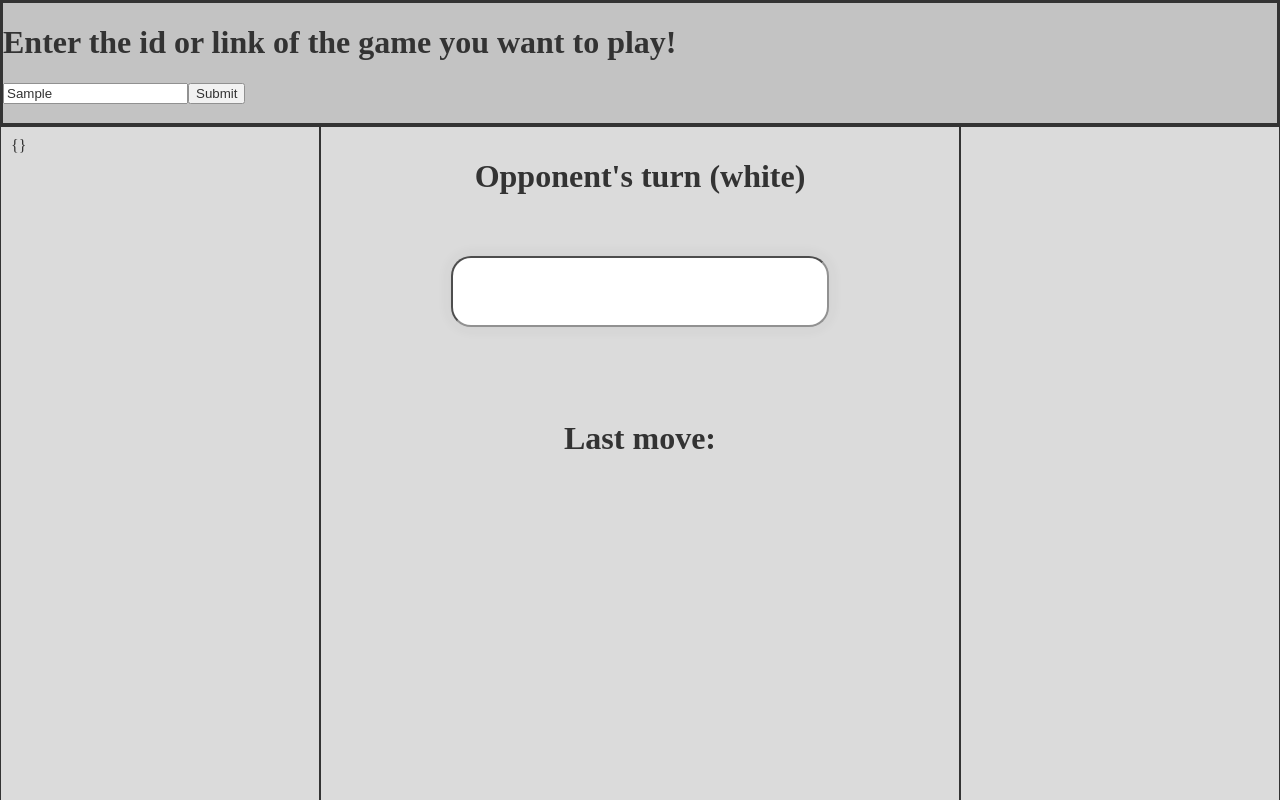
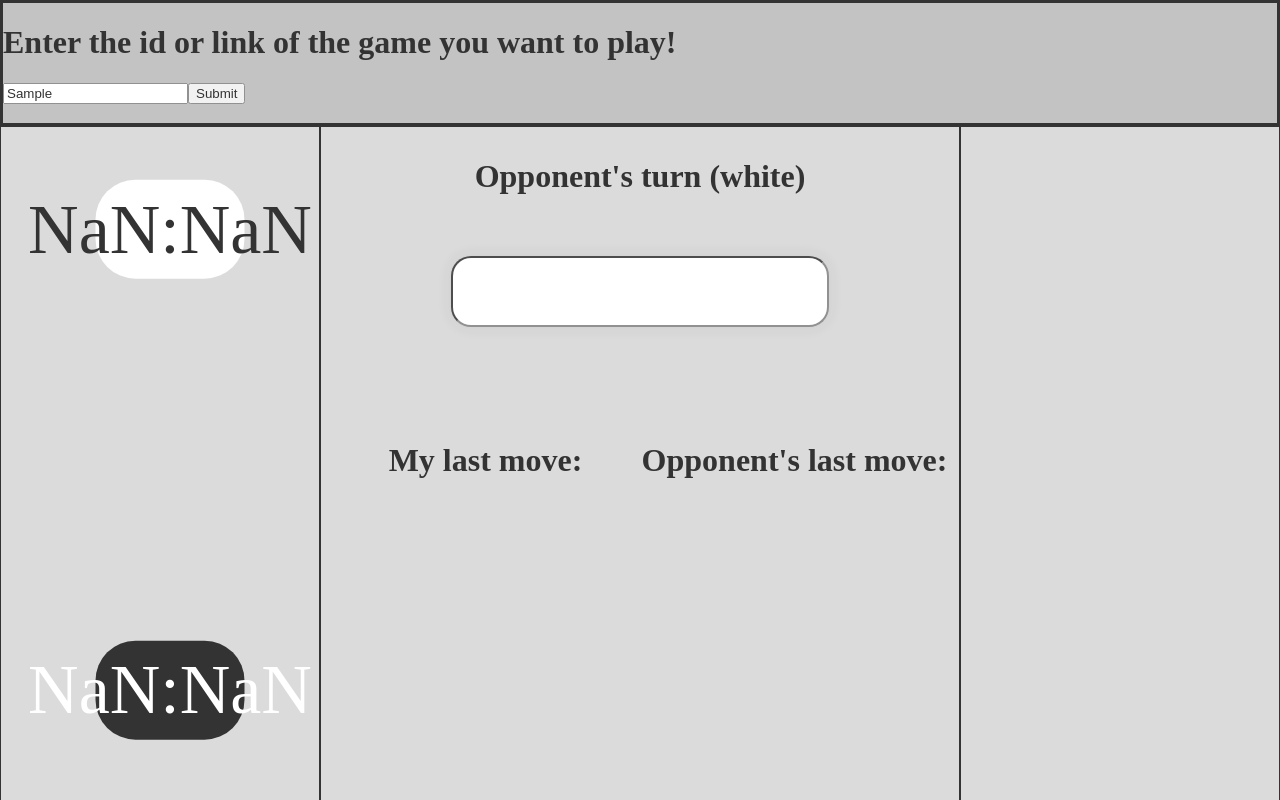
Before and after one commit to Aqua70/Chess-App, a React (Create React App) app: page / in a window 1280 px wide. Both pictures are taken after typing "Sample" into the empty fields and a click on the button "Submit". Built offline with nearby package versions, Linux system fonts and the light colour scheme; no server answers.

Commit message:
css for timers

```diff
--- a/src/frontend/MainComponents/MainMoveCard.css
+++ b/src/frontend/MainComponents/MainMoveCard.css
@@ -51,3 +51,23 @@
         width: 100%;
         font-size: 300%;
 }
+
+.lastMoves{
+        display: flex;
+        width: 100%;
+        height: 20%;
+}
+
+.halfMessage{
+        text-align: center;
+        height: 100%;
+        width: 50%;
+}
+
+.winnerMessage{
+        display: flex;
+        align-items: center;
+        justify-content: center;
+        width: 100%;
+        height: 40%;
+}
--- a/src/frontend/MainComponents/MainMoveCard.tsx
+++ b/src/frontend/MainComponents/MainMoveCard.tsx
@@ -43,14 +43,27 @@ function MoveCard({gameId, currTurn, isWhite, moves, winner} : any){
                 {error}
             </h1>
 
+            <div className={"lastMoves"}>
+
+                <div className={"halfMessage"}>
                     <h1 className={"message"}>
-                Last move:
+                        My last move:
                         <br></br><br></br>
-                {moves[moves.length - 1]}
+                        {currTurn == "white" && isWhite || currTurn == "black" && !isWhite ? moves[moves.length - 2] : moves[moves.length - 1]}
                     </h1>
-            <br></br>
-            <br></br>
-            <br></br>
+                </div>
+
+                <div className={"halfMessage"}>
+                    <h1 className={"messages"}>
+                        Opponent's last move:
+                        <br></br><br></br>
+                        {currTurn == "white" && isWhite || currTurn == "black" && !isWhite ? moves[moves.length - 1] : moves[moves.length - 2]}
+                    </h1>
+                </div>
+
+            </div>
+
+            <div className="winnerMessage">
                 {winner ?
                 (winner === "white" && isWhite) || (winner !== "white" && !isWhite) ?
                 <h1 className={"good largeMessage"}>
@@ -63,7 +76,7 @@ function MoveCard({gameId, currTurn, isWhite, moves, winner} : any){
 
                 : <></>
                 }
-
+            </div>
 
         </div>
     )
--- /dev/null
+++ b/src/frontend/MainComponents/MainTimerColumn.css
@@ -0,0 +1,37 @@
+.timerContainer{
+
+    height: 15%;
+    width: 100%;
+}
+
+.timer{
+      /* Create a flexible box that centers content vertically and horizontally */
+  display: flex;
+  align-items: center;
+  justify-content: center;
+
+
+
+  position: relative;
+  top: 50%;
+  left: 50%;
+  transform: translate(-50%, -50%);
+
+  width:50%;
+  height: 100%;
+
+
+  font-size: 70px;
+
+  border-radius: 40px;
+}
+
+.black{
+    background-color: black;
+    color: white;
+}
+
+.white{
+    color: black;
+    background-color: white;
+}
--- a/src/frontend/MainComponents/MainTimerColumn.tsx
+++ b/src/frontend/MainComponents/MainTimerColumn.tsx
@@ -5,75 +5,16 @@ import React, { useEffect, useState, useRef } from "react";
 
 import {getUser, makeMove} from "../BackendFunctions"
 
+import "./MainTimerColumn.css";
 
 const NO_TIME_LIMIT = 2147483647;
 const TIME_INTERVAL = 100;
 
-function TimerColumn({gameObj, isWhite, currTurn} : any){
-
-    const [wTime, setWTime] = useState(0);
-    const [bTime, setBTime] = useState(0);
-
-
-    // eslint-disable-next-line react-hooks/exhaustive-deps
-    function interval(this: any, duration : number){
-        var _this = this
-        this.baseline = undefined
-
-        this.run = function(wTime : number, bTime : number){
-            if(_this.baseline === undefined){
-                _this.baseline = new Date().getTime()
-            }
-            if (gameObj.moves === undefined){
-                return
-            }
-
-            if (gameObj.moves.length < 8){
-                return
-            }
-
-            if (currTurn === "white"){
-                setWTime(wTime -TIME_INTERVAL);
-            }
-            else{
-                setBTime(bTime - TIME_INTERVAL);
-            }
-            var end = new Date().getTime()
-            _this.baseline += duration
-
-            var nextTick = duration - (end - _this.baseline)
-            if(nextTick<0){
-                nextTick = 0
-            }
-
-            _this.timer = setTimeout(function(){
-                _this.run(wTime - TIME_INTERVAL, bTime - TIME_INTERVAL)
-            }, nextTick)
-        }
-
-        this.stop = function(){
-          clearTimeout(_this.timer)
-        }
-    }
-
-
-
-    useEffect(()=>{
-        setWTime(gameObj.wtime);
-        setBTime(gameObj.btime);
-
-        const timer = new (interval as any)(TIME_INTERVAL);
-        timer.run(gameObj.wtime, gameObj.btime)
-        return timer.stop
-    }, [gameObj])
-
-
-
-
-
+function Timer({color, time} : any){
 
     function formatTimeLeft(time : number) {
         // The largest round integer less than or equal to the result of time divided being by 60.
+        time = Math.floor(time);
         const minutes : number = Math.floor(time / 60);
 
         // Seconds are the remainder of the time divided by 60 (modulus operator)
@@ -88,15 +29,91 @@ function TimerColumn({gameObj, isWhite, currTurn} : any){
         return `${minutes}:${seconds}`;
     }
 
+    return(
+        <div className={"timerContainer"}>
+            <div className={`${color} timer`}>
+                {formatTimeLeft(time)}
+            </div>
+        </div>
+    )
+}
+
+
+function TimerColumn({gameObj, isWhite, currTurn} : any){
+
+    const [wTime, setWTime] = useState(0);
+    const [bTime, setBTime] = useState(0);
+
+
+    // eslint-disable-next-line react-hooks/exhaustive-deps
+    function interval(this: any, duration : number){
+        var _this = this
+        this.baseline = undefined
+        this.continue = true;
+        this.run = function(wTime : number, bTime : number){
+            if(_this.baseline === undefined){
+                _this.baseline = new Date().getTime()
+            }
+            if (gameObj.moves === undefined || gameObj.winner){
+                return
+            }
+
+            if (gameObj.moves.length < 8){
+                return
+            }
+
+            if (currTurn === "white" && wTime !== NO_TIME_LIMIT){
+                setWTime(wTime -TIME_INTERVAL);
+            }
+            else if (bTime !== NO_TIME_LIMIT){
+                setBTime(bTime - TIME_INTERVAL);
+            }
+            var end = new Date().getTime()
+            _this.baseline += duration
+
+            var nextTick = duration - (end - _this.baseline)
+            if(nextTick<0){
+                nextTick = 0
+            }
+            _this.timer = setTimeout(function(){
+                if (_this.continue)
+                    _this.run(wTime - TIME_INTERVAL, bTime - TIME_INTERVAL)
+            }, nextTick)
+        }
+
+        this.stop = function(){
+          clearTimeout(_this.timer)
+          _this.continue = false;
+        }
+    }
+
+
+
+    useEffect(()=>{
+        setWTime(gameObj.wtime);
+        setBTime(gameObj.btime);
+
+        const timer = new (interval as any)(TIME_INTERVAL);
+        timer.run(gameObj.wtime, gameObj.btime)
+        return () =>{
+            timer.stop()
+        };
+    }, [gameObj])
 
 
     return(
-        <div>
-            {JSON.stringify(gameObj)}
-            <br></br>
-            {wTime}
-            <br></br>
-            {bTime}
+        <div style={{height:"100%", width: "100%", margin: "10px", boxsizing: "border-box"} as React.CSSProperties}>
+
+            <div style={{height:"5%"} as React.CSSProperties}>
+            </div>
+
+            <Timer color={isWhite ? "black" : "white"} time={isWhite ? bTime/1000 : wTime/1000}></Timer>
+
+            <div style={{height:"55%"} as React.CSSProperties}>
+            </div>
+
+            <Timer color={isWhite ? "white" : "black"} time={isWhite ? wTime/1000 : bTime/1000}></Timer>
+
         </div>
     )
 }
```
Lines whose indentation alone changed are shown as unchanged.
